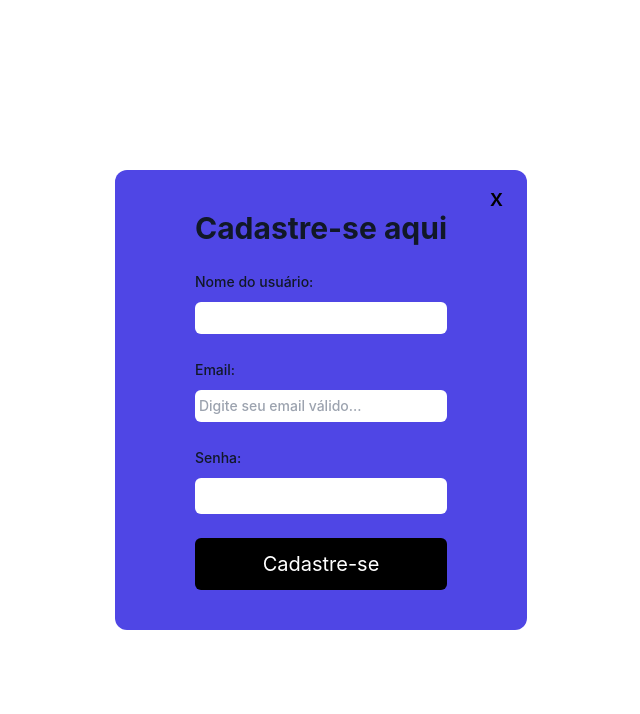
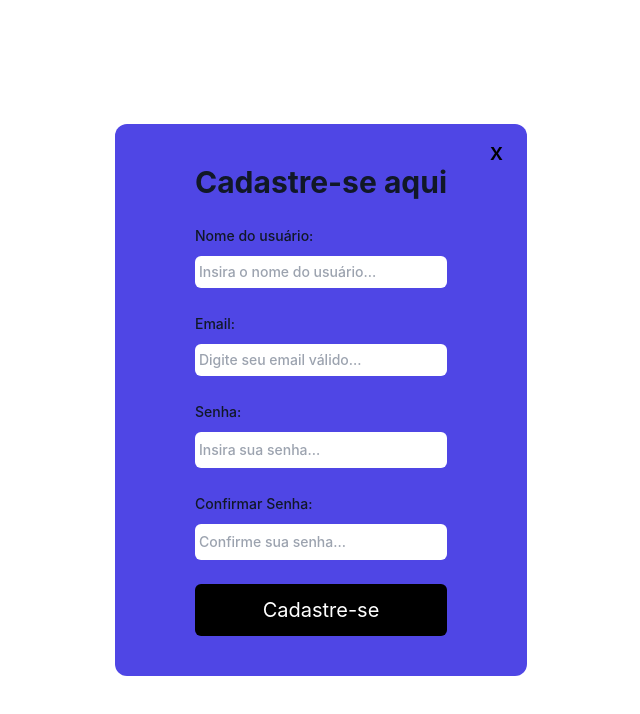
Before and after one commit to victorfarias32/react-users-link, a React (Create React App) app: page /cadastro in a window 1280 px wide. Shown: the top 714 px of the page, without its empty margins (319-959 px from the left). Built offline with nearby package versions, Linux system fonts and the light colour scheme.

Commit message:
adding confirm password

```diff
--- a/src/pages/Cadastro.jsx
+++ b/src/pages/Cadastro.jsx
@@ -1,39 +1,33 @@
 import { useState } from "react";
 import { API } from "../services/Api";
-import { Link } from "react-router-dom";
+import { Link, useNavigate } from "react-router-dom";
 
 export default function Cadastro() {
   const [email, setEmail] = useState("");
   const [name, setName] = useState(null);
   const [password, setPasword] = useState("");
+  const [confirmPassword, setConfirmPassword] = useState("");
+  const navigate = useNavigate()
 
   async function autenticar(evento) {
     try {
       evento.preventDefault();
+
+      if (password !== confirmPassword) {
+        alert("As senhas não coincidem");
+        return;
+      }
+
       const dados = { name, email, password };
 
       const response = await API.post("/users", dados);
+
+      navigate("/")
+
     } catch (error) {
-      console.log(error.response.status)
-    //   switch (error.response.status) {
-    //     case 200:
-    //       return alert("error 200");
-    //       break;
-    //     case 400:
-    //       return alert("error 400");
-    //       break;
-    //     case 404:
-    //       return alert("error 404");
-    //       break;
-    //     case 409:
-    //       return alert("error 409");
-    //       break;
-    //     default:
-    //       return alert('outro erro')
-    //   }
-    // }
+      console.log(error.response.status);
+    }
   }
-}
 
   return (
     <div className="z-10 fixed top-0 left-0 right-0 bottom-0 flex justify-center items-center flex-col py-10">
@@ -63,8 +57,9 @@ export default function Cadastro() {
                   type="text"
                   autoComplete="name"
                   required
+                  placeholder="Insira o nome do usuário..."
                   onChange={(evento) => setName(evento.target.value)}
-                  className="block w-full rounded-md  py-1.5 text-gray-900 ring-inset  placeholder:text-gray-400  sm:text-sm "
+                  className="block w-full rounded-md pl-1 py-1.5 text-gray-900 ring-inset  placeholder:text-gray-400  sm:text-sm "
                 />
               </div>
             </div>
@@ -104,8 +99,31 @@ export default function Cadastro() {
                   type="password"
                   autoComplete="current-password"
                   required
+                  placeholder="Insira sua senha..."
                   onChange={(evento) => setPasword(evento.target.value)}
-                  className="block w-full rounded-md border-0 py-1.5 text-gray-900 placeholder:text-gray-400 sm:text-sm sm:leading-6"
+                  className="block w-full rounded-md border-0 pl-1 py-1.5 text-gray-900 placeholder:text-gray-400 sm:text-sm sm:leading-6"
+                />
+              </div>
+            </div>
+            <div>
+              <div className="flex items-center justify-between">
+                <label
+                  htmlFor="confirmPassword"
+                  className="block leading-6 text-gray-900"
+                >
+                  Confirmar Senha:
+                </label>
+              </div>
+              <div className="mt-2">
+                <input
+                  id="confirmPassword"
+                  name="confirmPassword"
+                  type="password"
+                  autoComplete="current-password"
+                  required
+                  placeholder="Confirme sua senha..."
+                  onChange={(evento) => setConfirmPassword(evento.target.value)}
+                  className="block w-full rounded-md border-0 pl-1 py-1.5 text-gray-900 placeholder:text-gray-400 sm:text-sm sm:leading-6"
                 />
               </div>
             </div>
--- a/src/pages/UsuarioPerfil.jsx
+++ b/src/pages/UsuarioPerfil.jsx
@@ -28,6 +28,5 @@ export default function UserPerfil() {
     }
   }
 
-  return loading ? <>{Loading()}</>: <Card user={user}>
-  </Card>;
+  return loading ? <>{Loading()}</> : <Card user={user}></Card>;
 }
```
